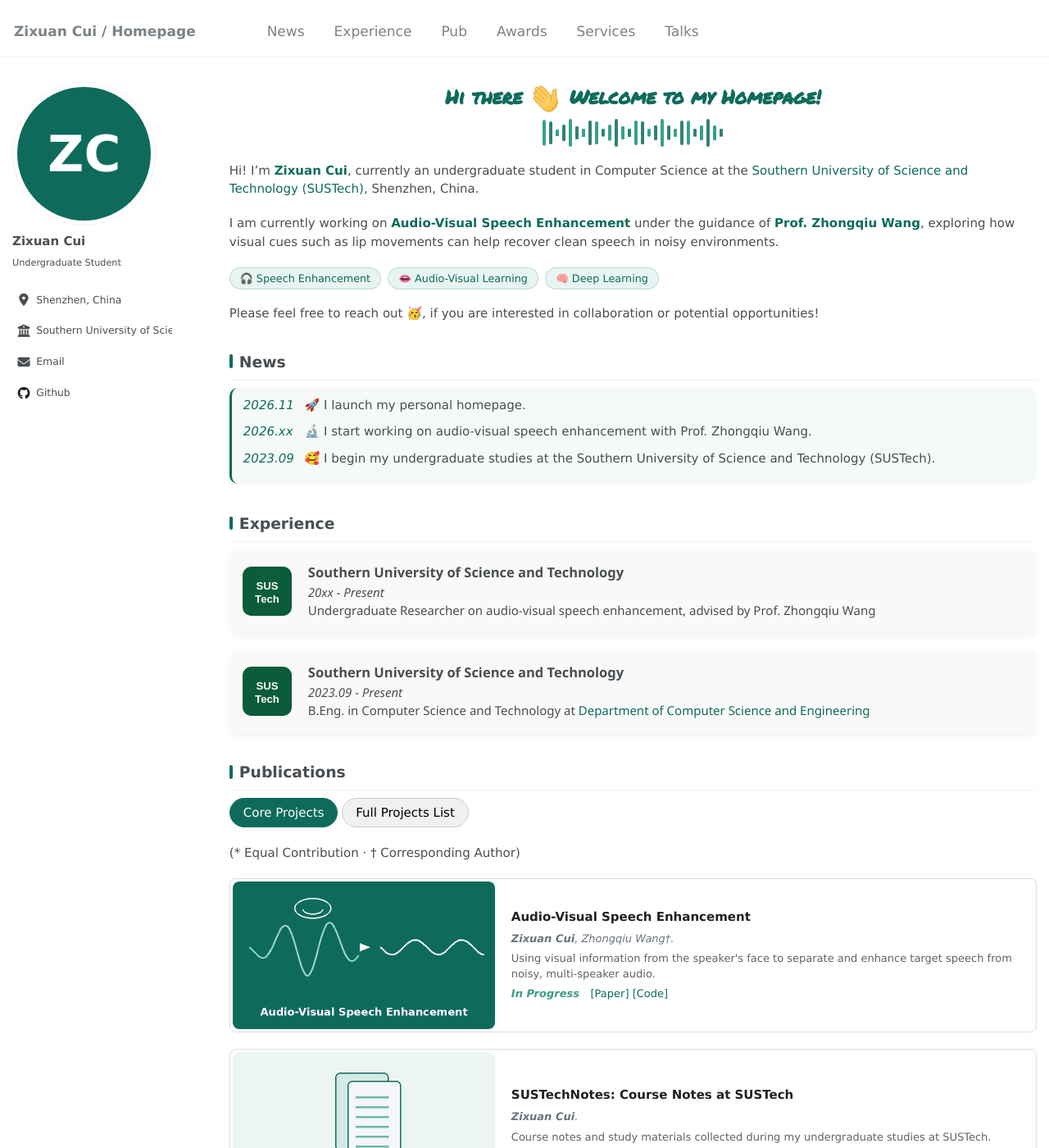
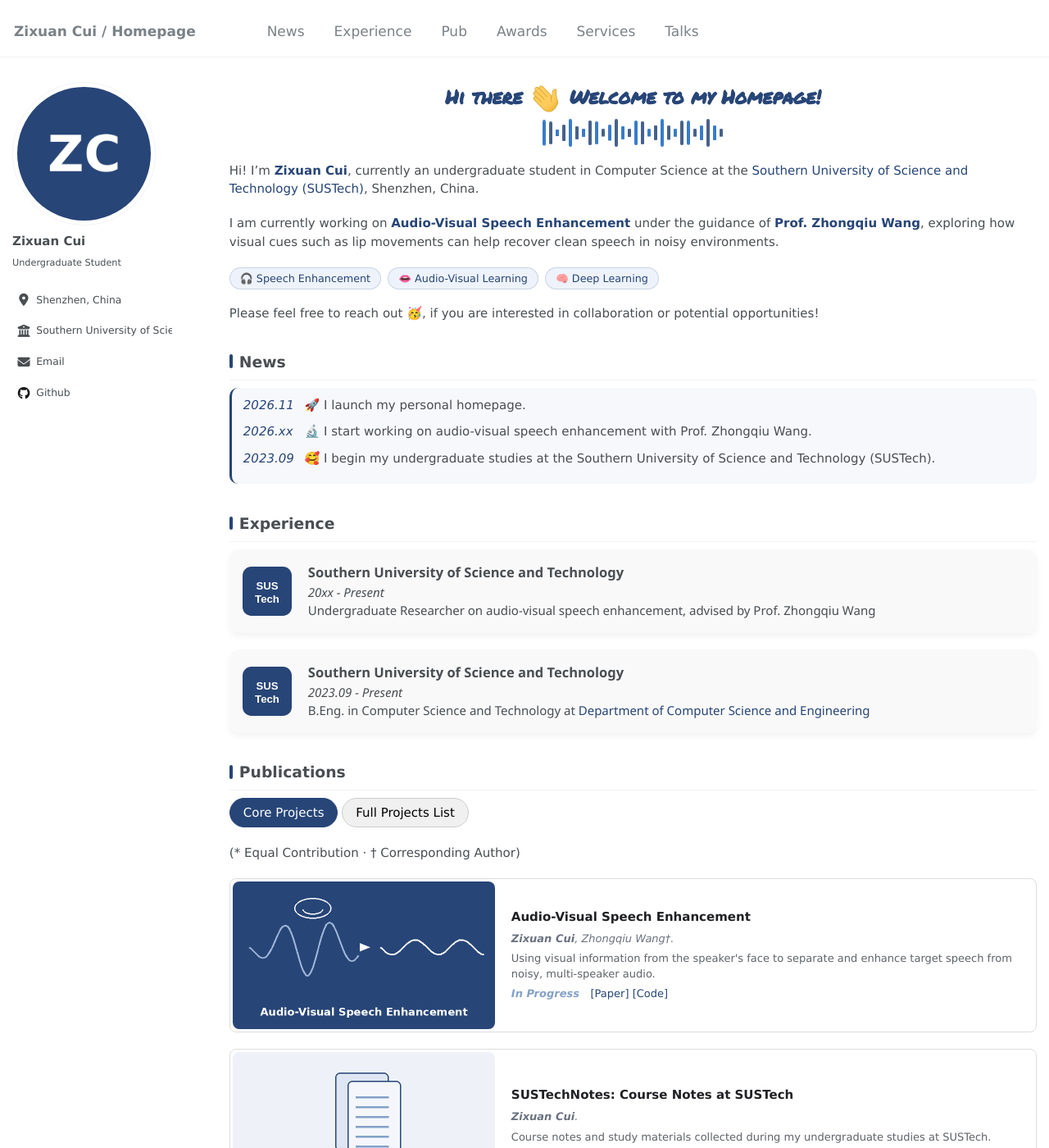
Before and after one commit to Tsuizxgo/Tsuizxgo.github.io, a Jekyll site: the page built from _pages/about.md, in a window 1280 px wide and 1400 px high. Shown: the whole window at 82% size. Built offline with Jekyll 4.4.1, drawn with Linux system fonts in a browser that asks for light colours; some web fonts are replaced.

Commit message:
Switch personal accent from teal to classic navy blue
Co-Authored-By: Claude Opus 5.5 <noreply@anthropic.com>
Claude-Session: https://claude.ai/code/session_013fhiBCjSRfMGaxrFUV28df

```diff
--- a/_pages/about.md
+++ b/_pages/about.md
@@ -11,9 +11,9 @@ redirect_from:
 <h1 class="main-heading">Hi there <img src="images/Hi.gif" width="40px"> Welcome to my Homepage!</h1>
 <div class="zc-wave" aria-hidden="true"><span style="animation-delay:-0.00s"></span><span style="animation-delay:-0.37s"></span><span style="animation-delay:-0.74s"></span><span style="animation-delay:-1.11s"></span><span style="animation-delay:-0.18s"></span><span style="animation-delay:-0.55s"></span><span style="animation-delay:-0.92s"></span><span style="animation-delay:-1.29s"></span><span style="animation-delay:-0.36s"></span><span style="animation-delay:-0.73s"></span><span style="animation-delay:-1.10s"></span><span style="animation-delay:-0.17s"></span><span style="animation-delay:-0.54s"></span><span style="animation-delay:-0.91s"></span><span style="animation-delay:-1.28s"></span><span style="animation-delay:-0.35s"></span><span style="animation-delay:-0.72s"></span><span style="animation-delay:-1.09s"></span><span style="animation-delay:-0.16s"></span><span style="animation-delay:-0.53s"></span><span style="animation-delay:-0.90s"></span><span style="animation-delay:-1.27s"></span><span style="animation-delay:-0.34s"></span><span style="animation-delay:-0.71s"></span><span style="animation-delay:-1.08s"></span><span style="animation-delay:-0.15s"></span><span style="animation-delay:-0.52s"></span><span style="animation-delay:-0.89s"></span></div>
 
-Hi! I'm <strong style="color:#0e6b5c;">Zixuan Cui</strong>, currently an undergraduate student in Computer Science at the <a href="https://www.sustech.edu.cn/en/">Southern University of Science and Technology (SUSTech)</a>, Shenzhen, China.
+Hi! I'm <strong style="color:#274577;">Zixuan Cui</strong>, currently an undergraduate student in Computer Science at the <a href="https://www.sustech.edu.cn/en/">Southern University of Science and Technology (SUSTech)</a>, Shenzhen, China.
 
-I am currently working on <strong style="color:#0e6b5c;">Audio-Visual Speech Enhancement</strong> under the guidance of <strong style="color:#0e6b5c;">Prof. Zhongqiu Wang</strong>, exploring how visual cues such as lip movements can help recover clean speech in noisy environments.
+I am currently working on <strong style="color:#274577;">Audio-Visual Speech Enhancement</strong> under the guidance of <strong style="color:#274577;">Prof. Zhongqiu Wang</strong>, exploring how visual cues such as lip movements can help recover clean speech in noisy environments.
 
 <ul class="zc-tags">
   <li>🎧 Speech Enhancement</li>
@@ -88,7 +88,7 @@ Publications
       Using visual information from the speaker's face to separate and enhance target speech from noisy, multi-speaker audio.
       <br>
       <div style="height: 0.5em;"></div>
-      <b><i style="color:#3f9a86;">In Progress &nbsp;
+      <b><i style="color:#83a1c7;">In Progress &nbsp;
       </i></b>
       <a href="#">[Paper]</a>
       <a href="#">[Code]</a>
@@ -111,7 +111,7 @@ Publications
       Course notes and study materials collected during my undergraduate studies at SUSTech.
       <br>
       <div style="height: 0.5em;"></div>
-      <b><i style="color:#3f9a86;">Open Source &nbsp;
+      <b><i style="color:#83a1c7;">Open Source &nbsp;
       </i></b>
       <a href="https://github.com/Tsuizxgo/SUSTechNotes">[Code]</a>
     </div>
@@ -164,7 +164,7 @@ Talks
 
 Mottos
 --------
-<blockquote style="border-left: 3px solid #0e6b5c; margin: 16px 0; padding: 8px 18px; color: #555; font-style: italic;">
+<blockquote style="border-left: 3px solid #274577; margin: 16px 0; padding: 8px 18px; color: #555; font-style: italic;">
   “Stay hungry, stay foolish.”<br>
   <span style="display: block; margin-top: 6px; text-align: right; font-style: normal; color: #888;">— Steve Jobs</span>
 </blockquote>
--- a/assets/css/personal.css
+++ b/assets/css/personal.css
@@ -1,7 +1,7 @@
 /* ===== Zixuan's personal touches (loaded after home.css; delete this file to revert to the original theme look) ===== */
 
-/* 1. Personal accent color: SUSTech-inspired deep teal instead of the theme's navy */
-:root { --zc-accent: #0e6b5c; --zc-accent-hover: #12907a; --zc-accent-soft: #e8f4f1; }
+/* 1. Personal accent color: classic old-school navy blue on white */
+:root { --zc-accent: #274577; --zc-accent-hover: #1565c0; --zc-accent-soft: #eef3fb; }
 
 .news-date,
 .experience-info a,
@@ -10,7 +10,7 @@ div.markdown-body a, a { color: var(--zc-accent); }
 div.markdown-body a:hover, a:hover { color: var(--zc-accent-hover); }
 .pub-button.active { background-color: var(--zc-accent); border-color: var(--zc-accent); }
 .pub-list-badge { background: var(--zc-accent-soft); color: var(--zc-accent); }
-.news-box { background: #f5f9f8; border-left: 3px solid var(--zc-accent); }
+.news-box { background: #f6f8fc; border-left: 3px solid var(--zc-accent); }
 .page__content h2 { position: relative; }
 .page__content h2::before {
   content: ""; display: inline-block; width: 4px; height: 0.9em; margin-right: 8px;
@@ -34,5 +34,5 @@ div.markdown-body a:hover, a:hover { color: var(--zc-accent-hover); }
 .zc-tags { display: flex; flex-wrap: wrap; gap: 8px; margin: 4px 0 18px; padding: 0; list-style: none; }
 .zc-tags li {
   margin: 0; padding: 3px 12px; border-radius: 999px; font-size: 0.85em;
-  background: var(--zc-accent-soft); color: var(--zc-accent); border: 1px solid rgba(14,107,92,.18);
+  background: var(--zc-accent-soft); color: var(--zc-accent); border: 1px solid rgba(39,69,119,.18);
 }
```
Also changed, not shown: images/avatar.png, images/avse.png, images/favicon.ico, images/sustech.svg, images/sustechnotes.png.
